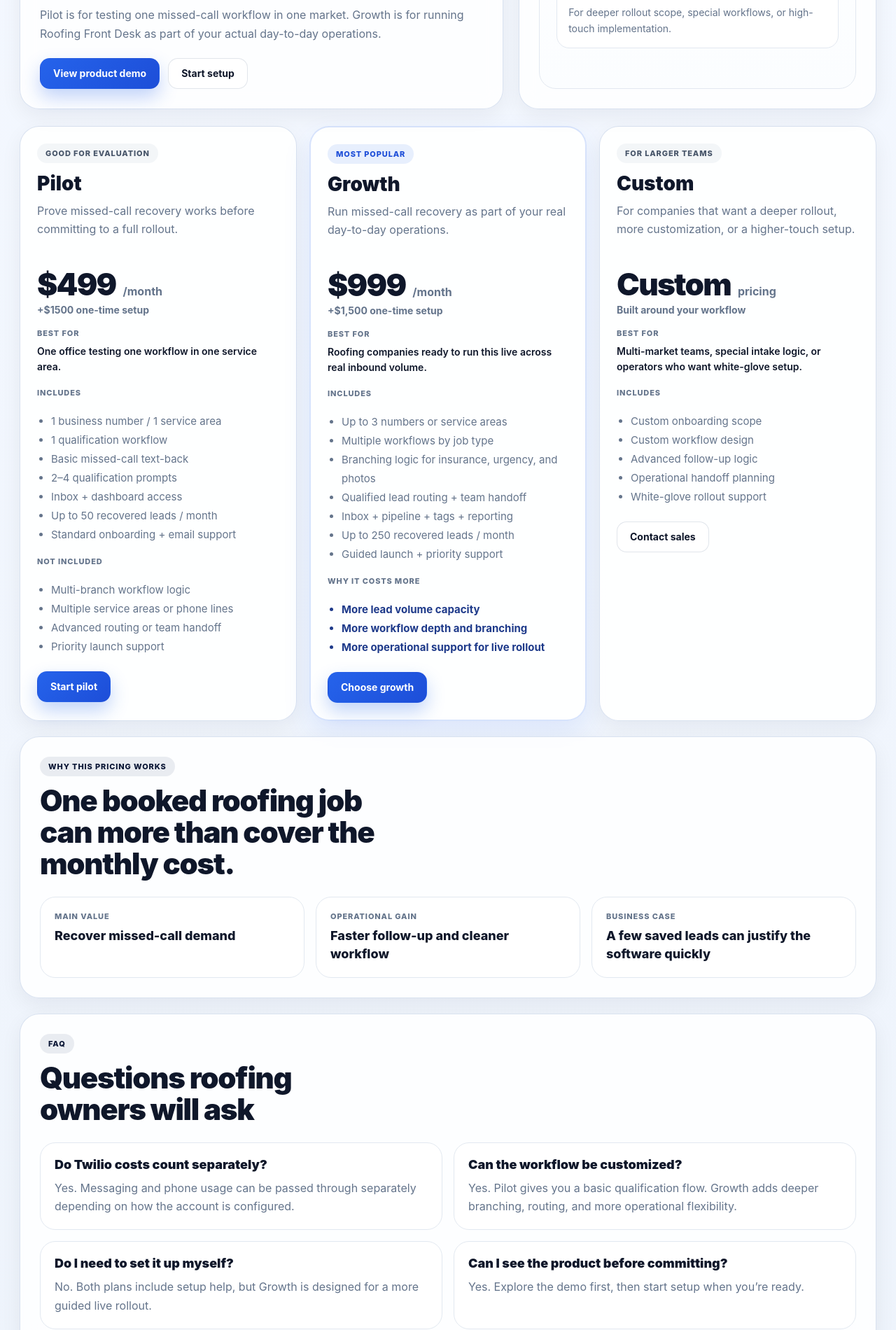
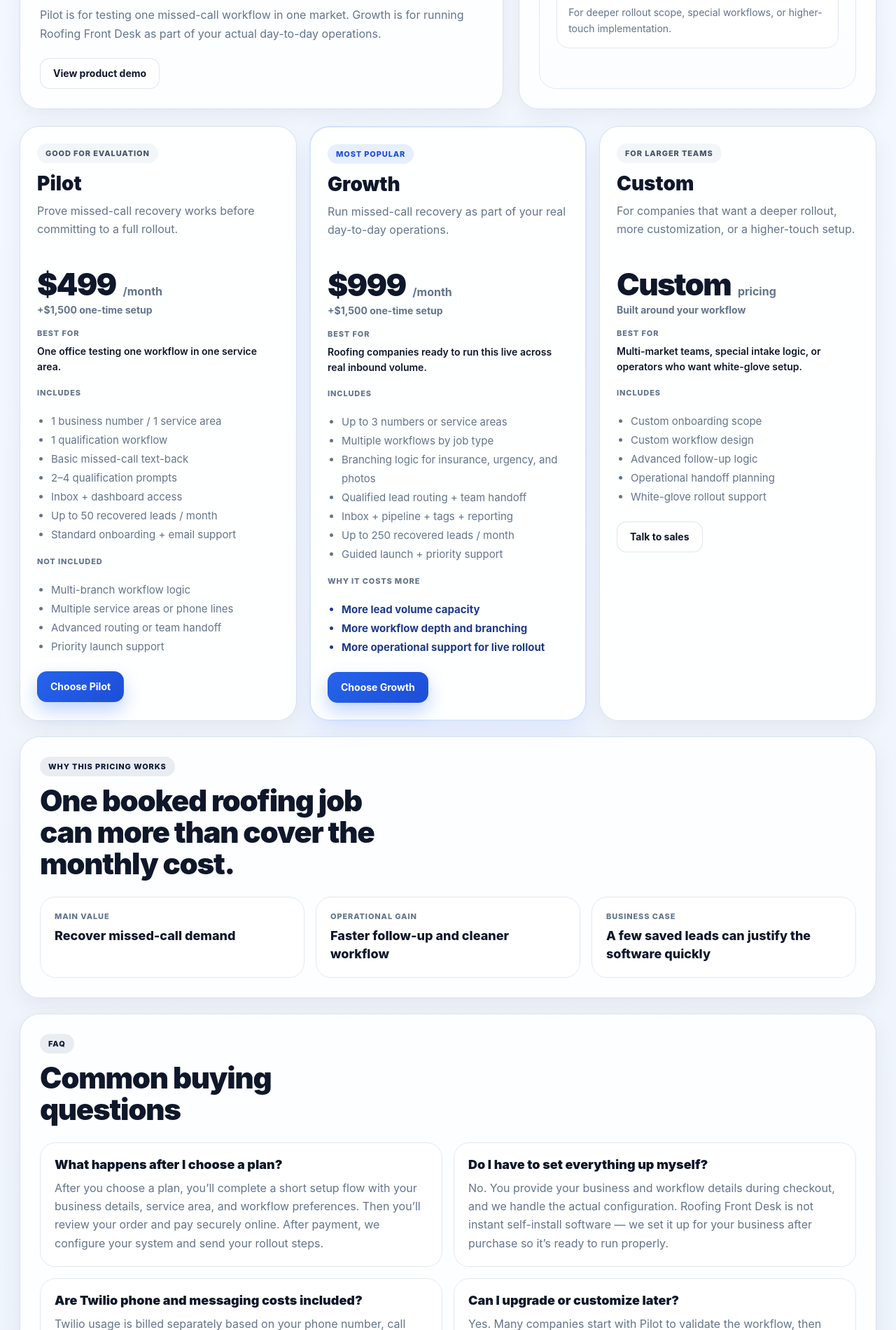
Before and after one commit to ahmedezeldin/roofing-mvp, a FastAPI app: page /pricing in a window 1280 px wide. Shown: the part 356-2256 px from the top of the page at 70% size. Run offline with FastAPI, Linux system fonts and the light colour scheme.

Commit message:
Update pricing page content and structure

```diff
--- a/app/templates/pricing.html
+++ b/app/templates/pricing.html
@@ -17,8 +17,7 @@
       </p>
 
       <div class="pricing-hero-actions">
-        <a href="/demo/dashboard" class="btn btn-primary">View product demo</a>
-        <a href="/signup" class="btn btn-secondary">Start setup</a>
+        <a href="/demo/dashboard" class="btn btn-secondary">View product demo</a>
       </div>
     </div>
 
@@ -36,14 +35,14 @@
           </div>
           <div class="pricing-decision-item">
             <strong>Custom</strong>
-            <span>For deeper rollout scope, special workflows, or high-touch implementation.</span>
+            <span>For deeper rollout scope, special workflows, or higher-touch implementation.</span>
           </div>
         </div>
       </div>
     </div>
   </section>
 
-  <section class="pricing-grid-section">
+  <section class="pricing-grid-section" id="plans">
     <div class="pricing-grid">
 
       <!-- PILOT -->
@@ -59,7 +58,7 @@
           <div class="plan-period">/month</div>
         </div>
 
-        <div class="plan-setup">+$1500 one-time setup</div>
+        <div class="plan-setup">+$1,500 one-time setup</div>
 
         <div class="plan-section">
           <div class="plan-section-label">Best for</div>
@@ -94,7 +93,7 @@
         <div class="plan-actions">
           <form action="/stripe/create-checkout-session" method="post">
             <input type="hidden" name="plan" value="pilot">
-            <button type="submit" class="btn btn-primary">Start pilot</button>
+            <button type="submit" class="btn btn-primary">Choose Pilot</button>
           </form>
         </div>
       </div>
@@ -146,7 +145,7 @@
         <div class="plan-actions">
           <form action="/stripe/create-checkout-session" method="post">
             <input type="hidden" name="plan" value="growth">
-            <button type="submit" class="btn btn-primary">Choose growth</button>
+            <button type="submit" class="btn btn-primary">Choose Growth</button>
           </form>
         </div>
       </div>
@@ -186,7 +185,7 @@
 
         <div class="plan-actions">
           <a href="mailto:ahmedasaad19730@gmail.com?subject=Roofing%20Front%20Desk%20Custom%20Plan" class="btn btn-secondary">
-            Contact sales
+            Talk to sales
           </a>
         </div>
       </div>
@@ -218,34 +217,41 @@
 
   <section class="pricing-faq-section">
     <div class="pricing-kicker">FAQ</div>
-    <h2 class="pricing-section-title">Questions roofing owners will ask</h2>
+    <h2 class="pricing-section-title">Common buying questions</h2>
 
     <div class="pricing-faq-grid">
       <div class="faq-card">
-        <div class="faq-title">Do Twilio costs count separately?</div>
+        <div class="faq-title">What happens after I choose a plan?</div>
         <div class="faq-text">
-          Yes. Messaging and phone usage can be passed through separately depending on how the account is configured.
+          After you choose a plan, you’ll complete a short setup flow with your business details, service area, and workflow preferences. Then you’ll review your order and pay securely online. After payment, we configure your system and send your rollout steps.
         </div>
       </div>
 
       <div class="faq-card">
-        <div class="faq-title">Can the workflow be customized?</div>
+        <div class="faq-title">Do I have to set everything up myself?</div>
         <div class="faq-text">
-          Yes. Pilot gives you a basic qualification flow. Growth adds deeper branching, routing, and more operational flexibility.
+          No. You provide your business and workflow details during checkout, and we handle the actual configuration. Roofing Front Desk is not instant self-install software — we set it up for your business after purchase so it’s ready to run properly.
         </div>
       </div>
 
       <div class="faq-card">
-        <div class="faq-title">Do I need to set it up myself?</div>
+        <div class="faq-title">Are Twilio phone and messaging costs included?</div>
         <div class="faq-text">
-          No. Both plans include setup help, but Growth is designed for a more guided live rollout.
+          Twilio usage is billed separately based on your phone number, call forwarding, and text volume. Your Roofing Front Desk subscription covers the software, workflow logic, inbox, dashboard, and rollout support.
         </div>
       </div>
 
       <div class="faq-card">
-        <div class="faq-title">Can I see the product before committing?</div>
+        <div class="faq-title">Can I upgrade or customize later?</div>
         <div class="faq-text">
-          Yes. Explore the demo first, then start setup when you’re ready.
+          Yes. Many companies start with Pilot to validate the workflow, then upgrade to Growth once they want more service areas, deeper branching, or higher lead volume. If your workflow is more advanced, we can scope a Custom rollout.
+        </div>
+      </div>
+
+      <div class="faq-card">
+        <div class="faq-title">How long does rollout take after payment?</div>
+        <div class="faq-text">
+          Most Pilot and Growth rollouts are configured and ready within a few business days after purchase, depending on workflow complexity and how quickly we receive any final business details.
         </div>
       </div>
     </div>
@@ -254,15 +260,15 @@
   <section class="pricing-bottom-cta">
     <div>
       <div class="pricing-kicker">Next step</div>
-      <h2 class="pricing-section-title">Explore the product or start your setup.</h2>
+      <h2 class="pricing-section-title">Explore the product or choose the plan that fits your operation.</h2>
       <p class="pricing-bottom-text">
-        See how Roofing Front Desk works in the demo, then move into signup when you’re ready to configure it for your business.
+        Review the demo if you want to see the workflow first, or choose your plan above and move straight into setup and payment.
       </p>
     </div>
 
     <div class="pricing-bottom-actions">
       <a href="/demo/dashboard" class="btn btn-primary">View product demo</a>
-      <a href="/signup" class="btn btn-secondary">Start setup</a>
+      <a href="#plans" class="btn btn-secondary">Choose a plan</a>
     </div>
   </section>
 </div>
```
